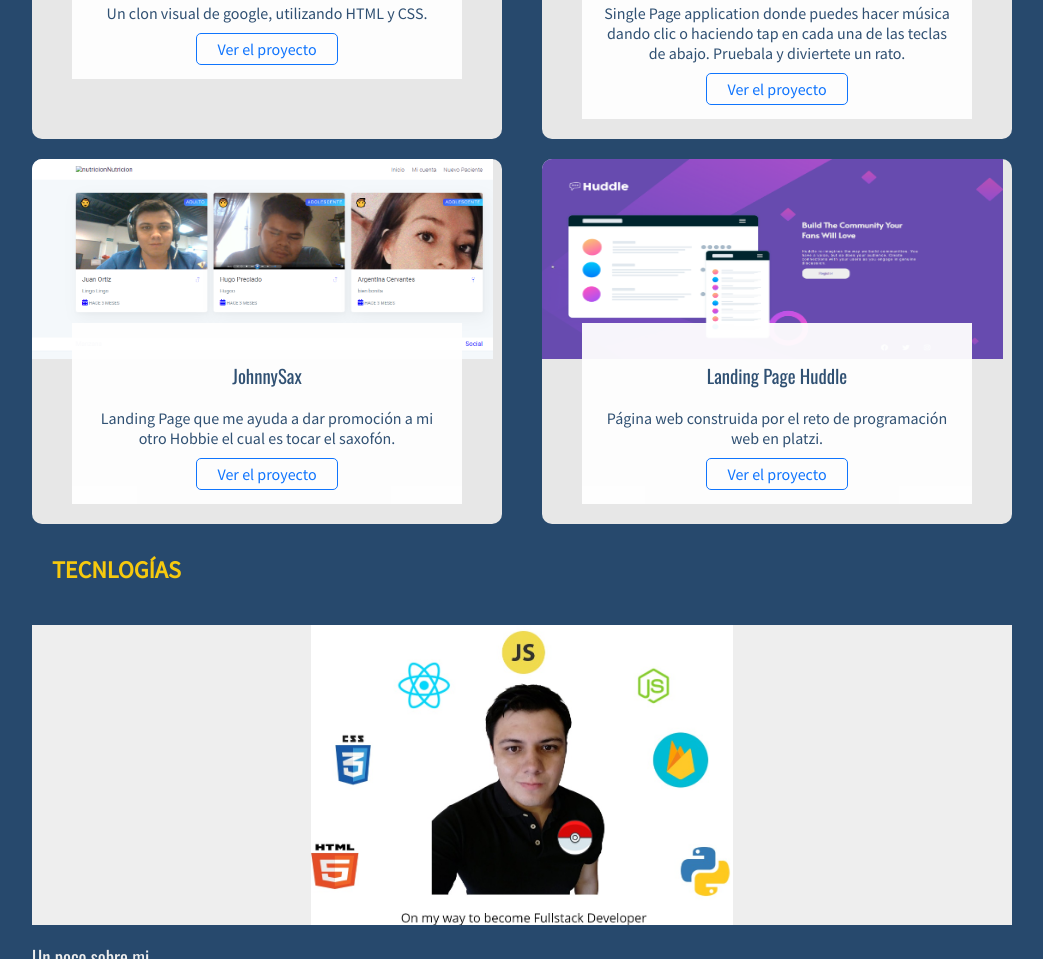
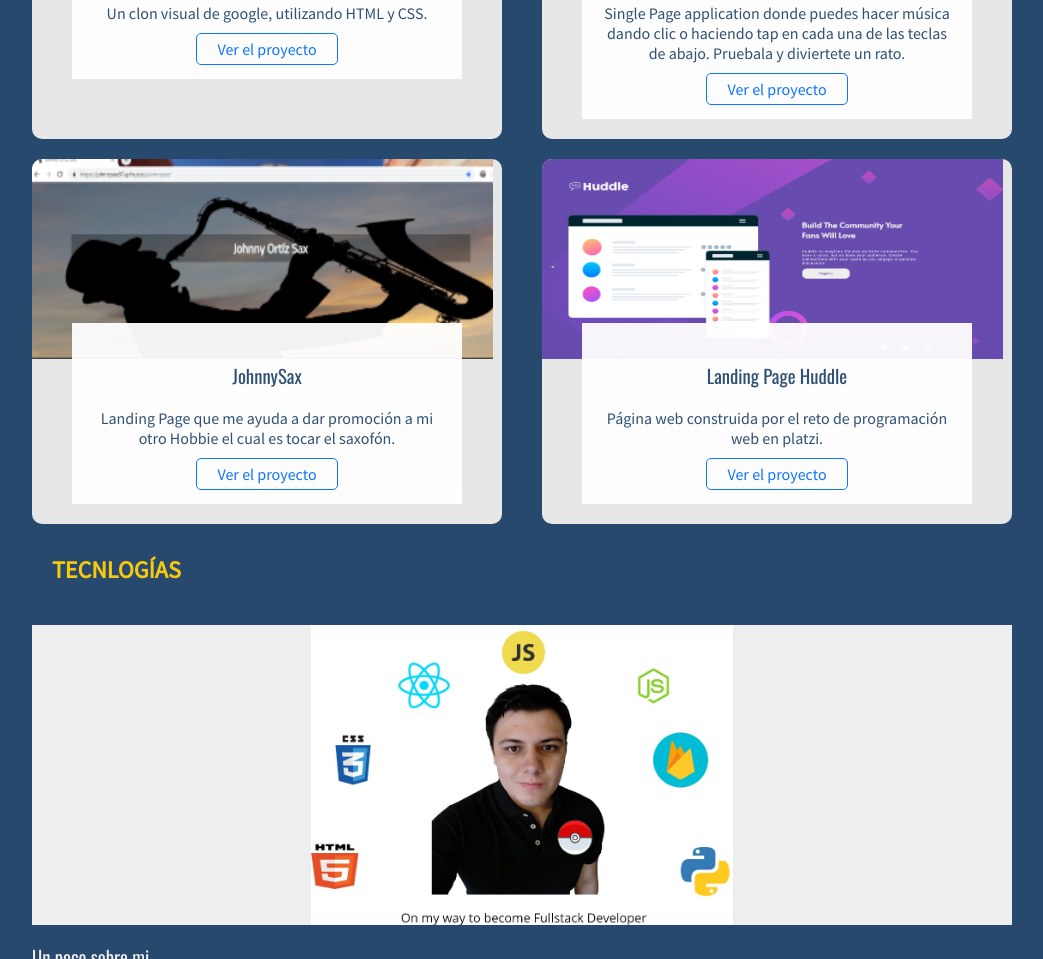
Before and after one commit to TheDevSaxGuy/portfolio, a plain HTML site: page index.html in a window 1280 px wide. Shown: the part 1547-2506 px from the top of the page, without its empty margins (118-1161 px from the left). Drawn offline with nearby package versions, Linux system fonts and the light colour scheme.

Commit message:
Correct Johnnysax picture

```diff
--- a/index.html
+++ b/index.html
@@ -93,7 +93,7 @@
         </article>
         <article class="card">
         <figure class="card-imageContainer">
-            <img class="card-image" src="images/nutrivida.png" width="500"/>
+            <img class="card-image" src="images/johnnysax.png" width="500"/>
         </figure>
         <div class="card-detail">
         <h3 class="card-title">JohnnySax </h3>
```
